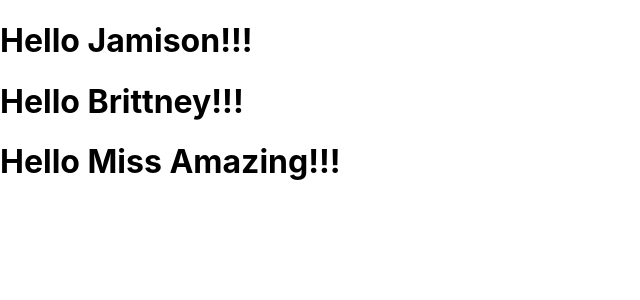
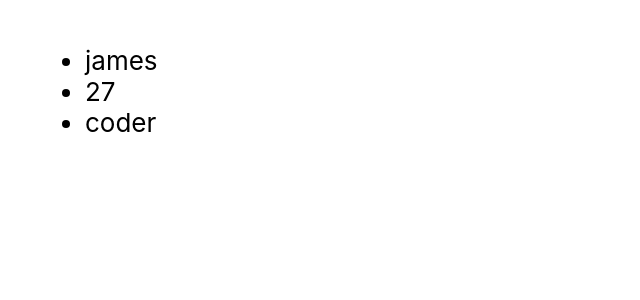
Before and after one commit to knaughton782/friendly-octo-fortnight, a React (Create React App) app: page / in a window 1280 px wide. Shown: the top 300 px of the page, without its empty margins (0-640 px from the left). Built offline with nearby package versions, Linux system fonts and the light colour scheme.

Commit message:
testing propTypes and defaultProps

```diff
--- a/package.json
+++ b/package.json
@@ -6,6 +6,7 @@
     "@testing-library/jest-dom": "^4.2.4",
     "@testing-library/react": "^9.4.0",
     "@testing-library/user-event": "^7.2.1",
+    "prop-types": "^15.7.2",
     "react": "^16.12.0",
     "react-dom": "^16.12.0",
     "react-scripts": "3.3.1"
--- a/src/index.js
+++ b/src/index.js
@@ -1,23 +1,32 @@
 import React from 'react';
 import ReactDOM from 'react-dom';
+import PropTypes from 'prop-types';
 import './index.css';
 // import App from './App';
 import * as serviceWorker from './serviceWorker';
 
-const Hello = props => (
-    <div>
-        <h1>Hello {props.name}!!!</h1>
-    </div>
+
+
+const App = props => (
+       <Employee name="james" age={27} position="coder" />
+    )
+
+
+const Employee = props => (
+    <ul style={{margin: 45, fontSize: 26}}>
+    <li>{props.name}</li>
+    <li>{props.age}</li>
+    <li>{props.position}</li>
+    </ul>
 )
 
-const App = props => {
-    return (
-        <div>
-            <Hello name="Jamison" />
-            <Hello name="Brittney" />
-            <Hello name="Miss Amazing" />
-        </div>
-    )
+Employee.propTypes = {
+    name: PropTypes.string.isRequired,
+    age: PropTypes.number.isRequired,
+    positon: PropTypes.string
+}
+Employee.defaultProps = {
+    position: 'employee'
 }
 
 ReactDOM.render(
```
